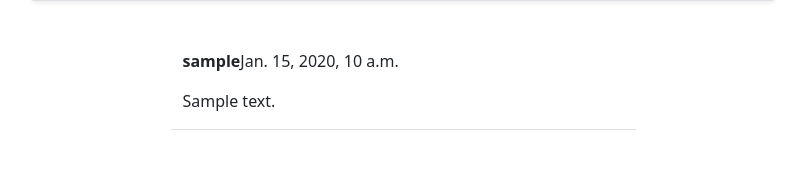
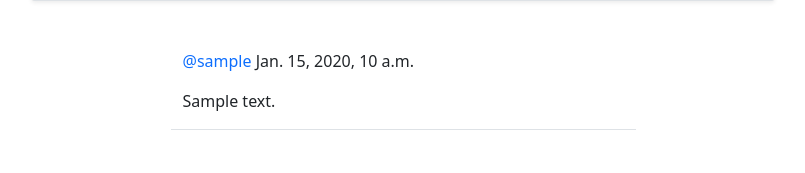
Before and after one commit to fernandezfelicio24/django_insta_media_website-, a Django app: page /social/profile/1/ in a window 1280 px wide. Shown: the part 627-800 px from the top of the page, without its empty margins (237-1042 px from the left). Run offline with Django 4.2, Linux system fonts and the light colour scheme; tables that the repository leaves empty hold one stand-in row (values such as "Sample post"); grey boxes marked "Sample" are stand-in pictures; some libraries are stand-ins or nearby versions.

Commit message:
Building Social Media App : Part 6 - OnProccess

```diff
--- a/social/models.py
+++ b/social/models.py
@@ -30,6 +30,7 @@ class UserProfile(models.Model):
     location = models.CharField(max_length=100, blank=True, null=True)
     #need to install Pillow before use ImageField
     picture = models.ImageField(upload_to='uploads/profile_picture', default='uploads/profile_picture/default.png', blank=True)
+    followers = models.ManyToManyField(User, blank=True, related_name='followers')
 
     def __str__(self):
         return "{} . {} ".format(self.user_id, self.name)
--- a/social/templates/social/profile.html
+++ b/social/templates/social/profile.html
@@ -48,10 +48,13 @@
 
             {% for post in posts %}
                 <div class="row justify-content-center mt-5">
-                    <div class="col-md-5 col-sm-12 border-bottom position-relative">
-                        <p><strong> {{  post.author }}</strong>{{ post.created_on }}</p>
-                         <p>{{ post.body }}</p>
-                         <a href="{% url 'post-detail' post.slug %}" class="stretched-link"></a>
+                    <div class="col-md-5 col-sm-12 border-bottom ">
+                           <p><a style="text-decoration: none" class="text-primary" href="{% url 'profile' post.author.profile.pk %}">@{{ post.author }}</a> {{ post.created_on }}</p>
+                        <div class="position-relative">
+                                <p>{{ post.body }}</p>
+                                <a href="{% url 'post-detail' post.slug %}" class="stretched-link"></a>
+                        </div>
+
                     </div>
                 </div>
             {% endfor %}
```
Also changed, not shown: social/templates/social/post_list.html (+5 -3 lines), social/migrations/0006_userprofile_followers.py (added).
